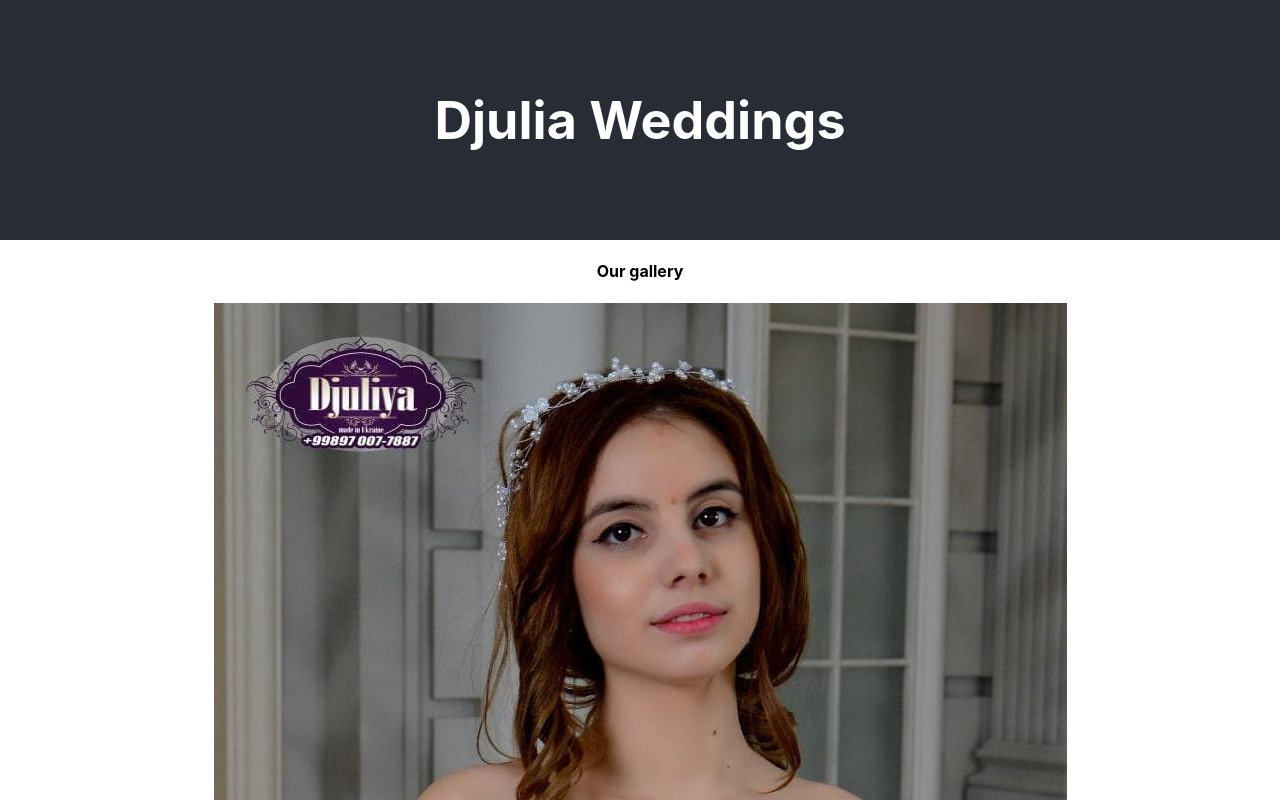
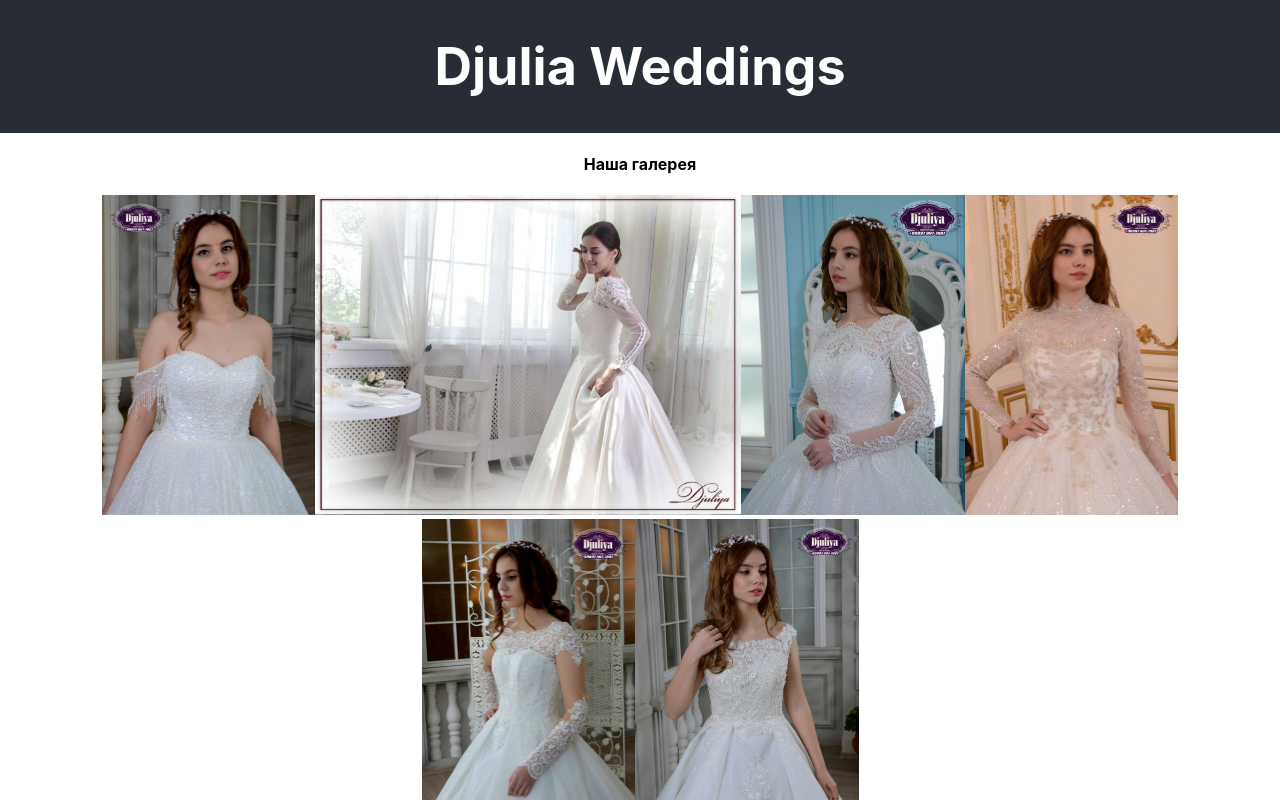
Before and after one commit to OlegSliusar/djulia-weddings, a React (Create React App) app: page / in a window 1280 px wide. Shown: the top 800 px of the page. Built offline with nearby package versions, Linux system fonts and the light colour scheme.

Commit message:
Add size to images, and other changes

```diff
--- a/src/App.css
+++ b/src/App.css
@@ -2,14 +2,9 @@
   text-align: center;
 }
 
-.App-logo {
-  height: 40vmin;
-  pointer-events: none;
-}
-
 .App-header {
   background-color: #282c34;
-  min-height: 30vh;
+  min-height: 10vh;
   display: flex;
   flex-direction: column;
   align-items: center;
@@ -18,15 +13,11 @@
   color: white;
 }
 
+.Img-responsive {
+  min-height: 2em;
+  max-height: 20em;;
+}
+
 .App-link {
   color: #61dafb;
 }
-
-@keyframes App-logo-spin {
-  from {
-    transform: rotate(0deg);
-  }
-  to {
-    transform: rotate(360deg);
-  }
-}
--- a/src/App.js
+++ b/src/App.js
@@ -3,15 +3,15 @@
 
 function Gallery() {
   const array = ['1', '2', '3', '4', '5', '6']
-  const images = array.map(image => {
-    return <img key={image} src={require(`./images/${image}/1.jpg`).default} className="img-responsive" alt={"wedding dress "+image}/>
+  const images = array.map(name => {
+    return <img key={name} src={require(`./images/${name}/1.jpg`).default} className="Img-responsive" alt={"wedding dress "+name}/>
   });
   console.log(images[0]);
   return (
     <div className="container">
       <div className="row">
         <div className="col-xs-12 col-sm-6 col-md-6 col-lg-6">
-            <h4>Our gallery</h4>
+            <h4>Наша галерея</h4>
         </div>
         <div className="col-xs-12 col-sm-6 col-md-6 col-lg-6">
           { images }
```
